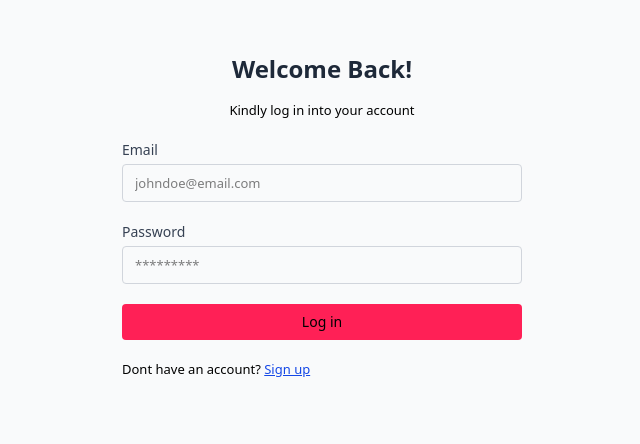
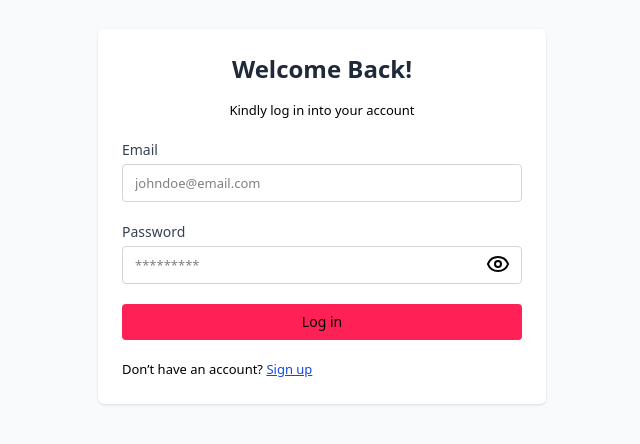
Before and after one commit to daysuwaa/stockmate, a Next.js app: page /auth/login in a window 1280 px wide. Shown: the part 184-628 px from the top of the page, without its empty margins (318-958 px from the left). Built offline with nearby package versions, Linux system fonts and the light colour scheme.

Commit message:
feat: add password visibility toggle to Login and SignUp pages

```diff
--- a/src/app/auth/login/page.tsx
+++ b/src/app/auth/login/page.tsx
@@ -1,14 +1,22 @@
 'use client';
-import React from 'react';
+import React, { useState } from 'react';
 import { useRouter } from 'next/navigation';
+import { Eye, EyeOff } from 'lucide-react';
+
 
 const Login = () => {
   const router = useRouter();
+  const [showPassword, setShowPassword] = useState(false);
+
+  const toggleVisibility = () => {
+    setShowPassword(!showPassword);
+  };
+
   return (
     <div className="min-h-screen flex items-center justify-center bg-gray-50 px-4">
-      <form className="bg-wite  rounded-md p-6 w-full max-w-md shdow-sm space-y-5">
+      <form className="bg-white rounded-md p-6 w-full max-w-md shadow-sm space-y-5">
         <h2 className="text-2xl font-bold text-gray-800 text-center mb-4">Welcome Back!</h2>
-        <p className='text-center'>Kindly log in into your account</p>
+        <p className="text-center">Kindly log in into your account</p>
 
         <div className="flex flex-col">
           <label htmlFor="email" className="text-sm text-gray-700">Email</label>
@@ -19,23 +27,35 @@ const Login = () => {
           />
         </div>
 
-        <div className="flex flex-col">
+        <div className="flex flex-col relative">
           <label htmlFor="password" className="text-sm text-gray-700">Password</label>
           <input
-            type="password"
+            type={showPassword ? "text" :"password" }
             placeholder="*********"
             className="border border-gray-300 px-3 py-2 rounded-sm mt-1 text-sm placeholder:text-[13px]"
           />
+          <button
+            type="button"
+            onClick={toggleVisibility}
+            className="absolute right-3 top-[30px]"
+          >
+           {showPassword ? <EyeOff/> : <Eye/>}
+          </button>
         </div>
 
         <button
           type="button"
           onClick={() => router.push("/dashboard")}
-        className="w-full  bg-rose-500 hover:bg-rose-600 text-black py-2 rounded-sm text-sm cursor-pointer"
+          className="w-full bg-rose-500 hover:bg-rose-600 text-black py-2 rounded-sm text-sm cursor-pointer"
         >
           Log in
         </button>
-      <p>Dont have an account? <a href='/auth/signup'><span className='text-blue-700 underline cursor-pointer'> Sign up</span></a></p>
+        <p>
+          Don’t have an account?{" "}
+          <a href="/auth/signup">
+            <span className="text-blue-700 underline cursor-pointer">Sign up</span>
+          </a>
+        </p>
       </form>
     </div>
   );
--- a/src/app/auth/signup/page.tsx
+++ b/src/app/auth/signup/page.tsx
@@ -1,8 +1,13 @@
 'use client';
-import React from 'react';
+import React, {useState} from 'react';
 import { useRouter } from 'next/navigation';
+import { Eye, EyeOff } from 'lucide-react';
 
 const SignUpPage = () => {
+  const [showPassword, setShowPassword] = useState(false);
+  const toggleVisibility = () =>{
+  setShowPassword(!showPassword);
+  }
   const router = useRouter();
   return (
     <div className="min-h-screen flex items-center justify-center bg-gray-50 px-4">
@@ -27,15 +32,21 @@ const SignUpPage = () => {
           />
         </div>
 
-        <div className="flex flex-col">
+       <div className="flex flex-col relative">
           <label htmlFor="password" className="text-sm text-gray-700">Password</label>
           <input
-            type="password"
+            type={showPassword ? "text" :"password" }
             placeholder="*********"
             className="border border-gray-300 px-3 py-2 rounded-sm mt-1 text-sm placeholder:text-[13px]"
           />
+          <button
+            type="button"
+            onClick={toggleVisibility}
+            className="absolute right-3 top-[30px]"
+          >
+           {showPassword ? <EyeOff/> : <Eye/>}
+          </button>
         </div>
-
          <button
          type="button"
         onClick={() => router.push("/dashboard")}
```
Lines whose indentation alone changed are shown as unchanged.
